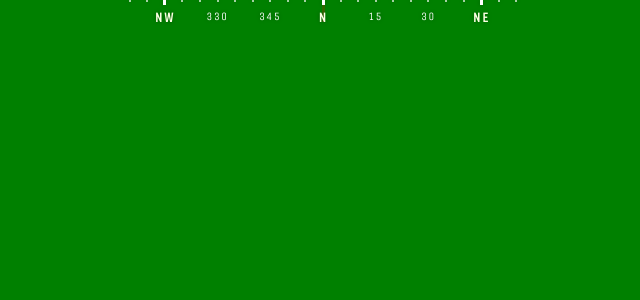
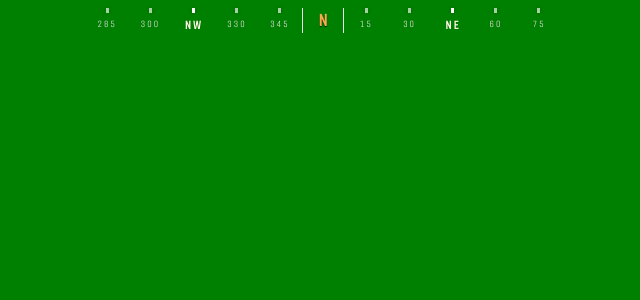
Before and after one commit to kapraran/vu-compass, a Vue app in the folder ui/: page / in a window 1280 px wide. Shown: the top 300 px of the page, without its empty margins (317-957 px from the left). Built offline with nearby package versions, Linux system fonts and the light colour scheme.

Commit message:
updated ui.vuic

```diff
--- a/ui/src/app/components/App.vue
+++ b/ui/src/app/components/App.vue
@@ -1,12 +1,12 @@
 <template>
   <div id="app">
-    <Compass
+    <!-- <Compass
       :enabled="enabled"
       :yaw="yaw"
       :bottom="bottom"
       :indicator="indicator"
-    ></Compass>
-    <!-- <WarzoneCompass :enabled="enabled" :yaw="yaw"></WarzoneCompass> -->
+    ></Compass> -->
+    <WarzoneCompass :enabled="enabled" :yaw="yaw"></WarzoneCompass>
   </div>
 </template>
 
```
Also changed, not shown: 1 other file (tests, documents, lock files or other folders).
